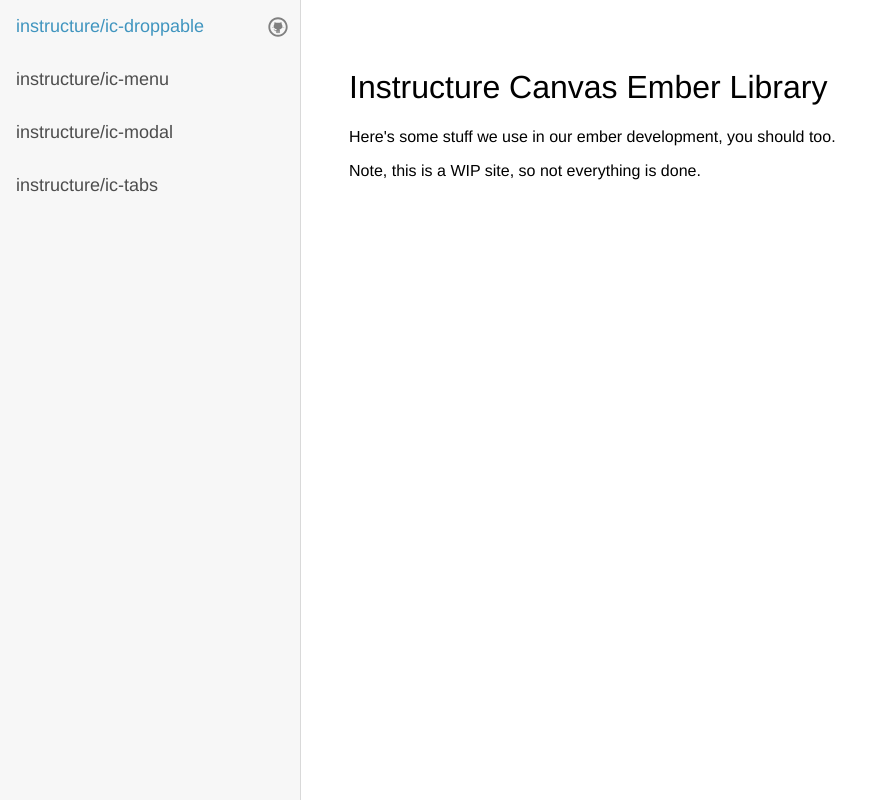
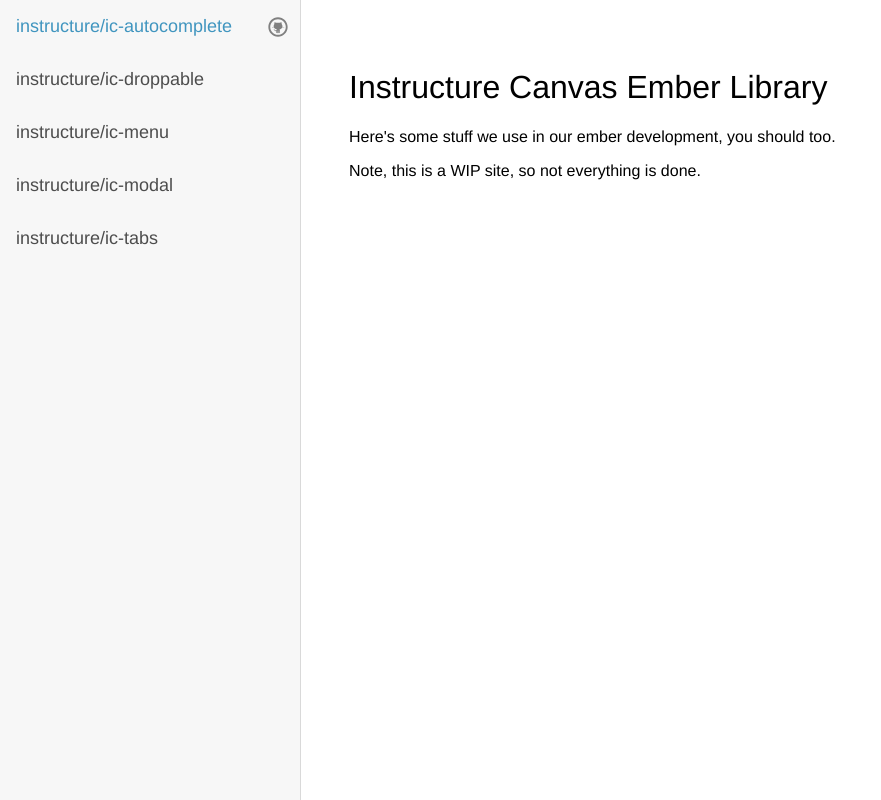
Before and after one commit to instructure/ic-ember, a website: page index.html in a window 1280 px wide. Shown: the whole page, without its empty margins (0-881 px from the left). Drawn offline with Linux system fonts and the light colour scheme.

Commit message:
added autocomplete

```diff
--- a/config.json
+++ b/config.json
@@ -3,6 +3,7 @@
     "instructure/ic-droppable",
     "instructure/ic-menu",
     "instructure/ic-modal",
-    "instructure/ic-tabs"
+    "instructure/ic-tabs",
+    "instructure/ic-autocomplete"
   ]
 }
--- a/index.html
+++ b/index.html
@@ -5,6 +5,47 @@
 
 <nav id="repositories" role="nav">
   <ul>
+
+      <li>
+        <a href="https://instructure.github.io/ic-autocomplete" target="doc-frame" class="main-link">instructure/ic-autocomplete</a>
+        <a href="https://github.com/instructure/ic-autocomplete" class="repository-link">
+          <svg version="1.1" xmlns="http://www.w3.org/2000/svg" xmlns:xlink="http://www.w3.org/1999/xlink" x="0px" y="0px"
+             width="24px" height="24px" viewBox="0 0 512 512" enable-background="new 0 0 512 512" xml:space="preserve">
+          <path id="github-2-circle-outline-icon" d="M256,90c44.34,0,86.026,17.267,117.38,48.62C404.733,169.974,422,211.66,422,256
+            c0,44.34-17.267,86.026-48.62,117.38C342.026,404.732,300.34,422,256,422s-86.026-17.268-117.38-48.62
+            C107.267,342.026,90,300.34,90,256c0-44.34,17.267-86.026,48.62-117.38C169.974,107.267,211.66,90,256,90 M256,50
+            C142.229,50,50,142.229,50,256s92.229,206,206,206s206-92.229,206-206S369.771,50,256,50L256,50z M391.25,266.53l0.238-2.476
+            c-14.836-1.439-29.593-1.567-43.927-0.473c2.304-7.354,3.518-15.659,3.43-25.104c-0.188-20.065-6.879-35.692-17.394-48.662
+            c2.02-12.216,0.498-24.431-3.312-36.651c-15.024,1.23-28.547,6.151-40.587,14.7c-22.502-4.564-45.001-4.855-67.503,0
+            c-14.044-9.479-27.835-14.127-41.413-14.7c-4.025,13.456-4.646,26.719-1.242,39.76c-11.846,12.57-16.373,27.828-16.151,44.724
+            c0.127,9.672,1.617,18.279,4.367,25.888c-14.125-1.036-28.643-0.896-43.244,0.518l0.239,2.476
+            c14.869-1.443,29.652-1.563,44.012-0.439c0.527,1.278,1.058,2.552,1.663,3.769c-15.559-0.41-29.561,0.941-42.674,4.166l0.592,2.412
+            c13.31-3.271,27.566-4.588,43.485-4.053c10.527,18.703,30.794,29.693,60.306,33.182c-6.856,5.568-10.543,12.137-11.492,19.57
+            c0,0-3.103,0-15.63,0c-20.992,0-26.715-26.766-48.457-24.125c21.093,10.461,16.88,43.896,50.633,43.896c11.343,0,13.755,0,14.181,0
+            v30.648c0.15,4.952-2.006,8.265-5.488,10.56c12.088,1.221,21.172-4.814,21.172-12.217c0-7.403,0-36.902,0-40.512
+            s3.779-3.889,3.779-3.889v47.3c0.16,4.707-2.128,7.383-4.556,9.939c10.649,0.425,20.666-1.702,21.12-10.766c0,0,0-42.993,0-45.269
+            s3.729-2.332,3.729,0s0,43.145,0,43.145c0.11,7.646,6.714,13.845,20.705,12.89c-3.743-3.013-4.892-6.059-4.892-10.466
+            c0-4.406,0-46.773,0-46.773s3.856-0.196,3.856,3.889c0,4.086,0,32.614,0,39.451c0,8.779,10.54,12.402,22.569,12.062
+            c-3.94-2.952-6.608-6.474-6.625-11.182v-47.443c-0.407-6.974-3.242-13.548-8.802-19.673c26.978-4.142,46.422-14.91,56.104-34.211
+            c15.971-0.549,30.271,0.766,43.615,4.047l0.592-2.412c-13.215-3.248-27.333-4.599-43.037-4.157c0.543-1.226,1.082-2.456,1.547-3.749
+            C361.268,264.955,376.216,265.069,391.25,266.53z M165.984,305.007c-0.663,0-1.201-0.382-1.201-0.851
+            c0-0.471,0.538-0.853,1.201-0.853c0.664,0,1.201,0.382,1.201,0.853C167.186,304.625,166.648,305.007,165.984,305.007z
+             M169.765,307.586c-0.737,0-1.336-0.424-1.336-0.946s0.599-0.947,1.336-0.947c0.735,0,1.334,0.425,1.334,0.947
+            S170.5,307.586,169.765,307.586z M173.599,310.936c-0.865,0-1.565-0.496-1.565-1.109s0.7-1.11,1.565-1.11
+            c0.864,0,1.565,0.497,1.565,1.11S174.463,310.936,173.599,310.936z M177.325,314.958c-1.011,0-1.831-0.582-1.831-1.3
+            c0-0.715,0.82-1.297,1.831-1.297c1.01,0,1.829,0.582,1.829,1.297C179.154,314.376,178.335,314.958,177.325,314.958z
+             M181.429,319.504c-1.123,0-2.034-0.646-2.034-1.443c0-0.797,0.911-1.443,2.034-1.443s2.034,0.646,2.034,1.443
+            C183.463,318.858,182.552,319.504,181.429,319.504z M186.181,324.117c-1.248,0-2.261-0.716-2.261-1.602
+            c0-0.885,1.013-1.604,2.261-1.604c1.247,0,2.26,0.719,2.26,1.604C188.44,323.401,187.428,324.117,186.181,324.117z M192.607,328.509
+            c-1.388,0-2.512-0.798-2.512-1.782s1.124-1.783,2.512-1.783c1.386,0,2.51,0.799,2.51,1.783S193.993,328.509,192.607,328.509z
+             M200.571,330.857c-1.386,0-2.511-0.799-2.511-1.781c0-0.984,1.125-1.783,2.511-1.783c1.388,0,2.511,0.799,2.511,1.783
+            C203.082,330.059,201.959,330.857,200.571,330.857z M208.969,331.128c-1.388,0-2.511-0.798-2.511-1.78
+            c0-0.984,1.123-1.783,2.511-1.783c1.386,0,2.511,0.799,2.511,1.783C211.479,330.33,210.354,331.128,208.969,331.128z
+             M217.257,331.289c-1.386,0-2.511-0.797-2.511-1.781c0-0.983,1.125-1.783,2.511-1.783c1.388,0,2.512,0.8,2.512,1.783
+            C219.769,330.492,218.645,331.289,217.257,331.289z"/>
+          </svg>
+        </a>
+      </li>
 
       <li>
         <a href="https://instructure.github.io/ic-droppable" target="doc-frame" class="main-link">instructure/ic-droppable</a>
```
